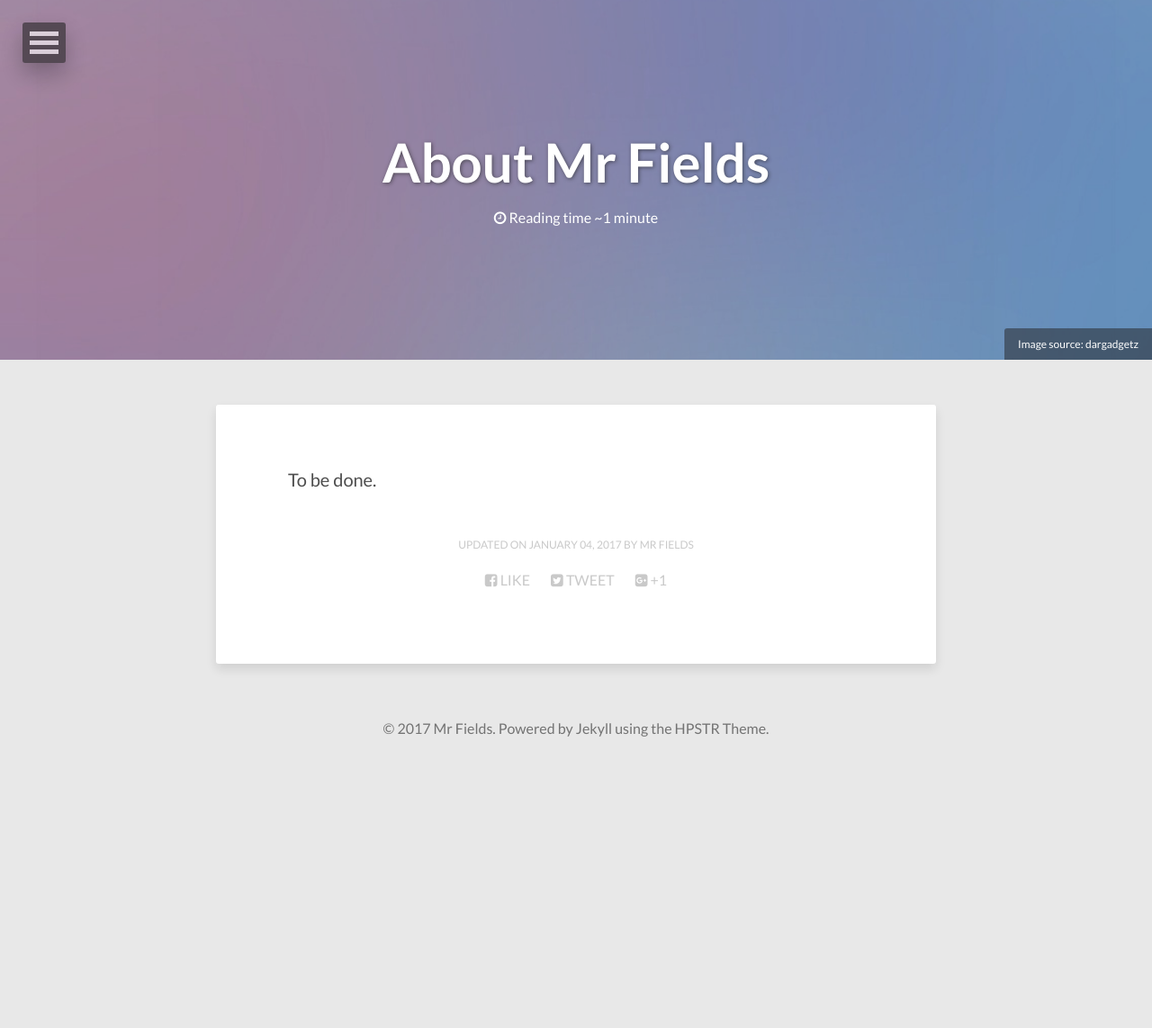
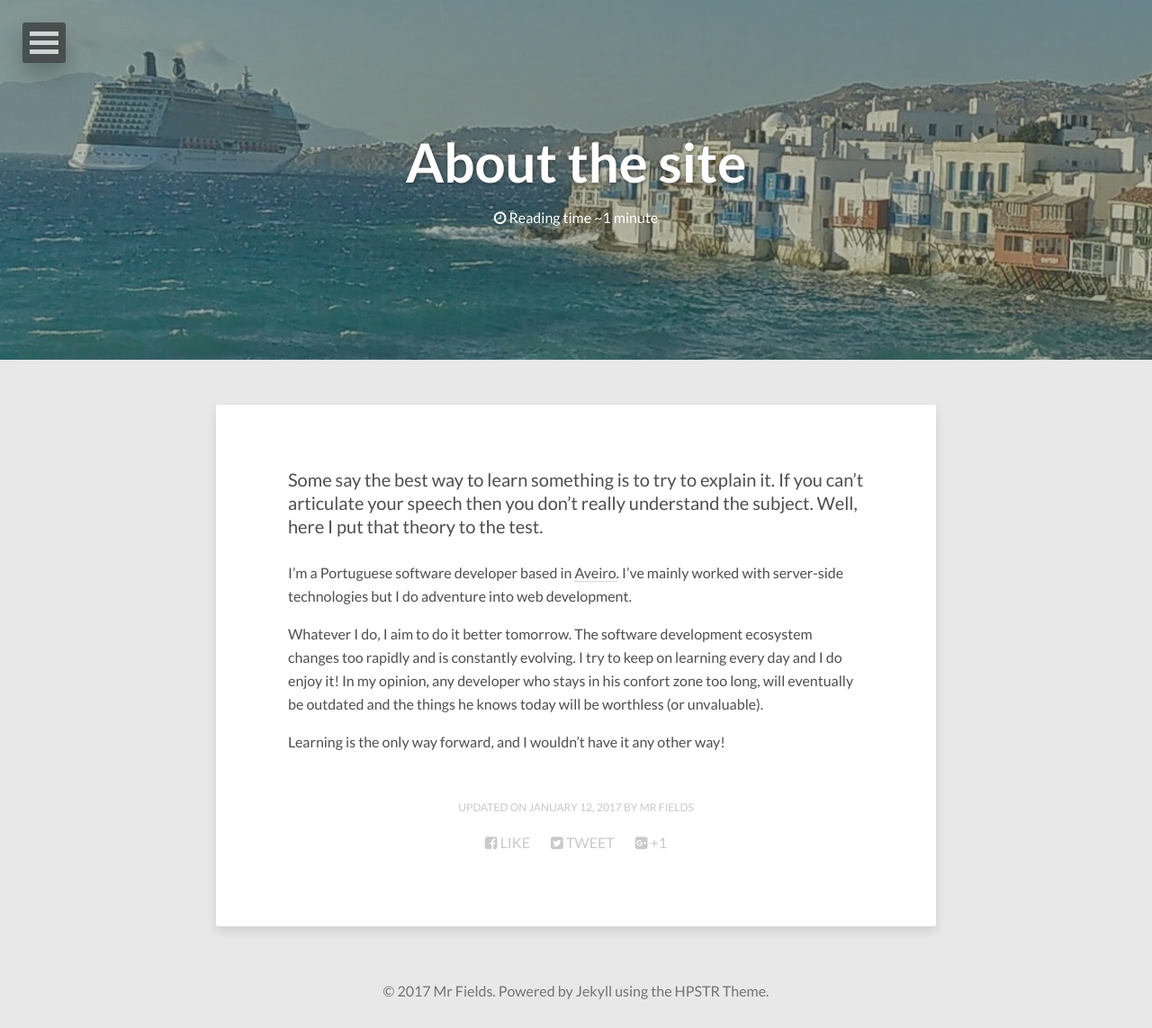
Before and after one commit to vetras/vetras.github.io, a Jekyll site: the page built from about/index.md, in a window 1280 px wide. Shown: the whole page at 90% size. Built offline with Jekyll 4.4.1, drawn with Linux system fonts in a browser that asks for light colours; nearby versions of some CDN libraries; before the commit the page ends 900 px from its top, so only the background shows below that.

Commit message:
add readings section | improve the about section

```diff
--- a/_data/navigation.yml
+++ b/_data/navigation.yml
@@ -9,3 +9,6 @@
 
 - title: The Cool Internet
   url: /the-cool-internet/
+
+- title: Readings
+  url: /readings/
--- a/_layouts/post.html
+++ b/_layouts/post.html
@@ -30,7 +30,9 @@
         {% else %}
           <h1 class="entry-title"><a href="{{ site.url }}{{ page.url }}" rel="bookmark" title="{{ page.title }}">{{ page.title }}</a></h1>
         {% endif %}
+        {% if page.date %}
         <h2><span class="entry-date date published"><time datetime="{{ page.date | date_to_xmlschema }}">{{ page.date | date: "%B %d, %Y" }}</time></span></h2>
+        {% endif %}
         {% if site.reading_time %}
         <p class="entry-reading-time">
           <i class="fa fa-clock-o"></i>
--- a/about/index.md
+++ b/about/index.md
@@ -1,12 +1,22 @@
 ---
 layout: page
-title: About Mr Fields
+title: About the site
 image:
-  feature: abstract-5.jpg
-  credit: dargadgetz
-  creditlink: http://www.dargadgetz.com/ios-7-abstract-wallpaper-pack-for-iphone-5-and-ipod-touch-retina/
+  feature: about.jpg
 comments: false
-modified: 2017-01-04
+modified: 2017-01-12
 ---
 
-To be done.
+Some say the best way to learn something is to try to explain it.
+If you can't articulate your speech then you don't really understand the subject.
+Well, here I put that theory to the test.
+
+I'm a Portuguese software developer based in [Aveiro](https://goo.gl/maps/KFDvvPNoEeR2).
+I've mainly worked with server-side technologies but I do adventure into web development.
+
+Whatever I do, I aim to do it better tomorrow.
+The software development ecosystem changes too rapidly and is constantly evolving.
+I try to keep on learning every day and I do enjoy it!
+In my opinion, any developer who stays in his confort zone too long, will eventually be outdated and the things he knows today will be worthless (or unvaluable).
+
+Learning is the only way forward, and I wouldn't have it any other way!
```
Also changed, not shown: TODO.md (+8 -7 lines), _posts/2017-01-05-https-all-the-things.md (+1 -0 lines), readings/current-list.md (added, +5 -0 lines), readings/index.md (added, +25 -0 lines), images/about.jpg (added).
